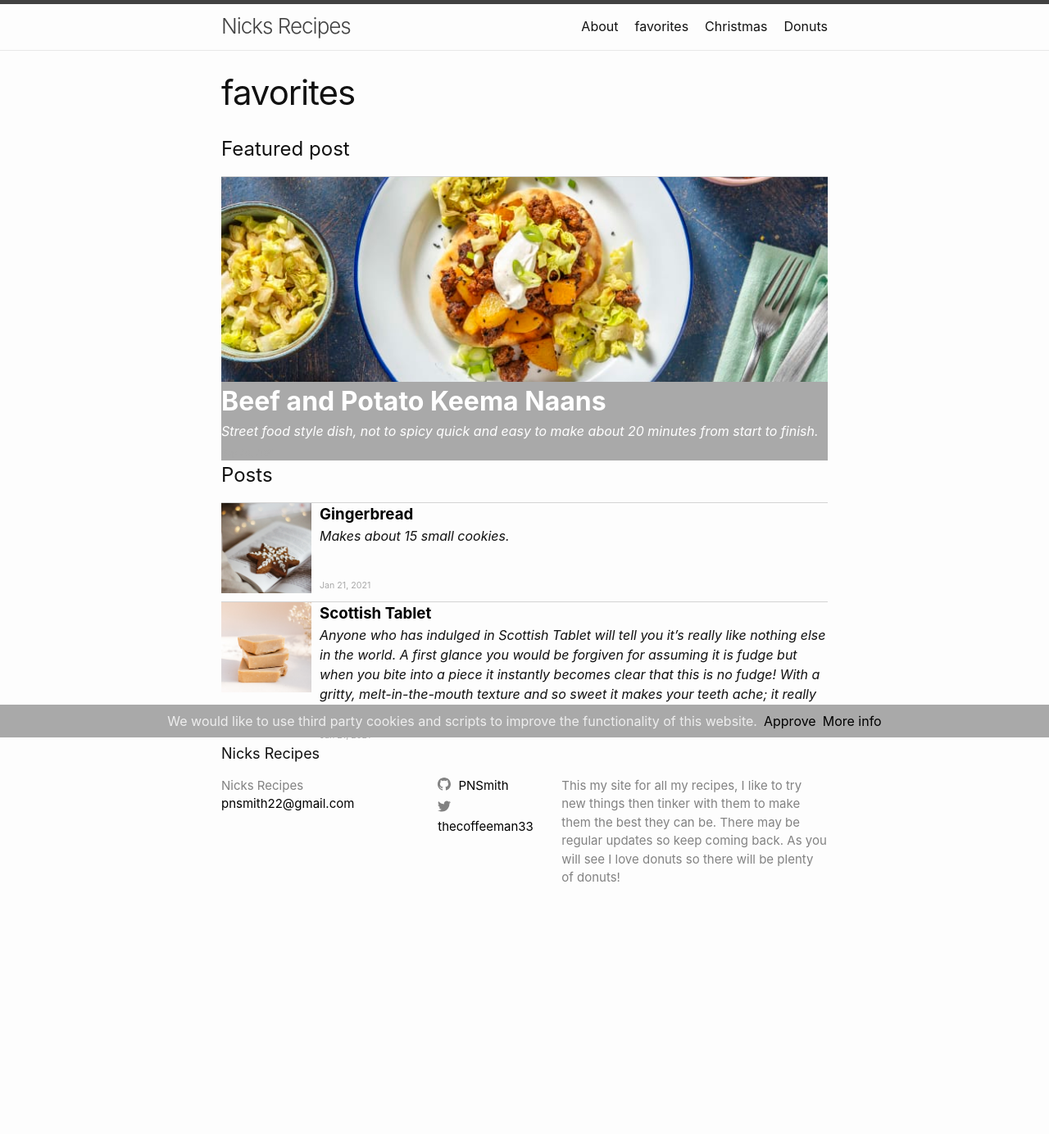
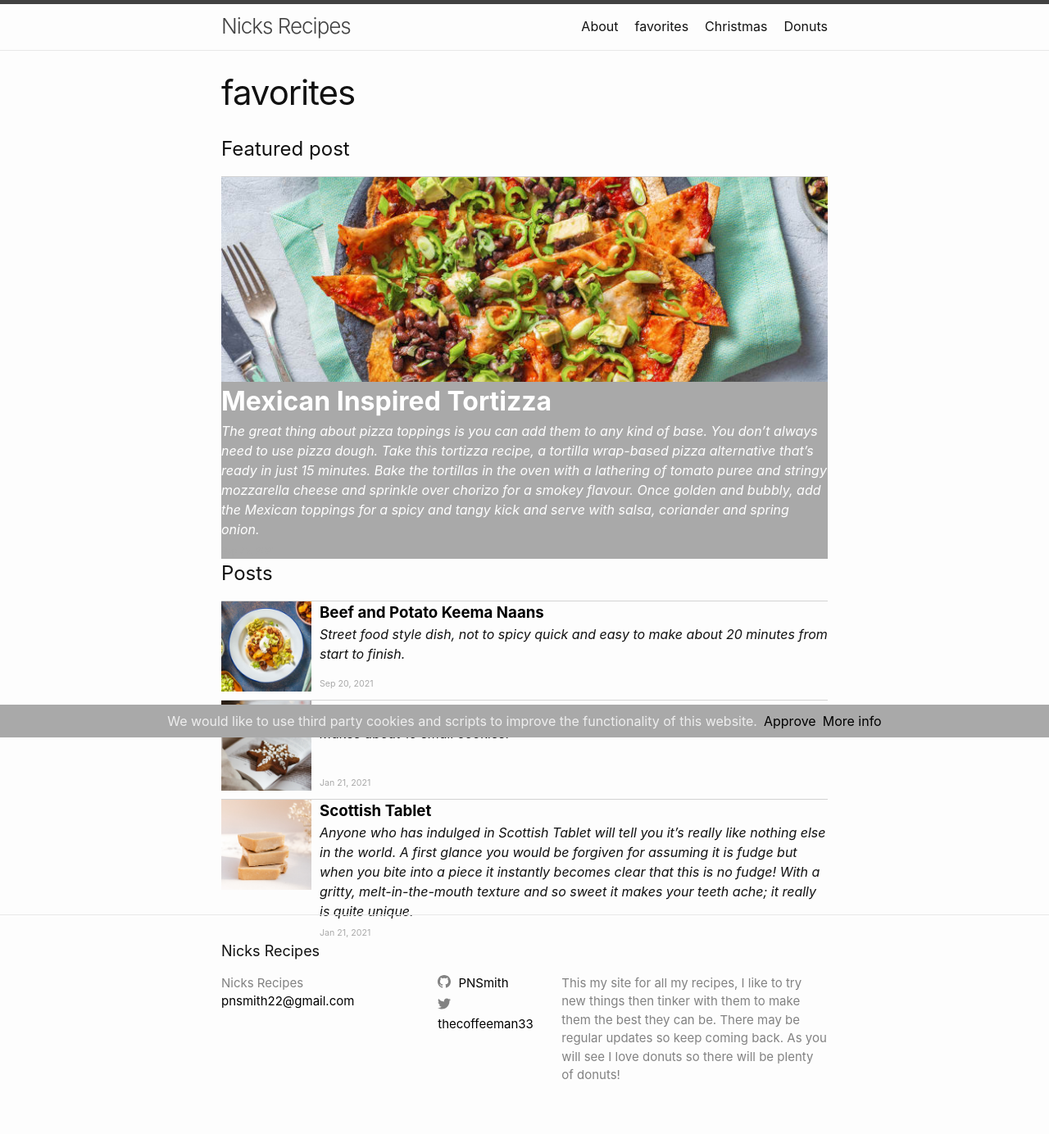
Before and after one commit to PNSmith/pnsmith.github.io, a Jekyll site: the page built from feed/cake.md, in a window 1280 px wide. Shown: the whole page at 82% size. Built offline with Jekyll 4.4.1, drawn with Linux system fonts in a browser that asks for light colours; before the commit the page ends 1143 px from its top, so only the background shows below that.

Commit message:
new recipe

```diff
--- /dev/null
+++ b/_posts/2021-09-22-mexican-inspired-tortizza.md
@@ -0,0 +1,77 @@
+---
+layout: post
+title: Mexican Inspired Tortizza
+date:   2021-09-22 20:01:33 +0000
+categories: favorites
+image: /assets/images/mexican-inspired-tortizza.jpeg
+---
+
+### The great thing about pizza toppings is you can add them to any kind of base. You don’t always need to use pizza dough. Take this tortizza recipe, a tortilla wrap-based pizza alternative that’s ready in just 15 minutes. Bake the tortillas in the oven with a lathering of tomato puree and stringy mozzarella cheese and sprinkle over chorizo for a smokey flavour. Once golden and bubbly, add the Mexican toppings for a spicy and tangy kick and serve with salsa, coriander and spring onion.
+
+## Ingredients
+
+* Mozzarella
+* Super Soft Tortilla with Whole Wheat
+* Tomato Puree
+* Chorizo
+* Black Beans
+* Lime
+* Spring Onion
+* Green Chilli
+* Coriander
+* Avocado
+* Olive Oil
+
+## Method
+
+### 1. Prep the Tortizza
+
+![Prep the Tortizza](/assets/images/mit-step-1.jpeg "Prep the Tortizza")
+
+a) Preheat your oven to 200°C.
+b) Drain the mozzarella and tear into small chunks.
+c) Arrange your tortilla bases (2 per person) on baking trays and cover with the tomato puree leaving a 1cm border round the edge.   d) Share the diced chorizo and mozzarella between the tortillas.
+
+### 2. Bake
+
+![Bake](/assets/images/bpkn-step-2.jpeg "Bake")
+
+a) a) Bake the tortizzas in the oven until golden and the cheese is bubbly 7-8 mins.
+
+### 3. Make the Salsa
+
+![Make the Salsa](/assets/images/mit-step-3.jpeg "Make the Salsa")
+
+a) a) Meanwhile drain and rinse the black beans.
+b) Zest, then halve the lime.
+c) Trim and thinly slice the spring onion.
+d) Thinly slice the green chilli. TIP: Halve lengthways and remove the seeds first if you don't like things too spicy!.
+e) Roughly chop the coriander (stalks and all).
+
+### 4. Prep the Avocado
+
+![Prep the Avocado](/assets/images/mit-step-4.jpeg "Prep the Avocado")
+
+a) a) Slice lengthways into the avocado.
+b) Once you reach the stone turn the avocado around to cut it in half.
+c) Twist each half and pull it apart.
+d) Remove the stone then scoop out the insides onto your chopping board.
+e) Chop into 1cm chunks
+
+### 5. Mix up the Salsa
+
+![Mix up the Salsa](/assets/images/mit-step-5.jpeg "Mix up the Salsa")
+
+a) Mix the black beans, avocado, lime zest and half the spring onion together in a large bowl.
+b) Add in juice of your lime(s) and the olive oil (see ingredients for amount).
+c) Mix well and season with salt and pepper.
+d) Keep to one side.
+
+### 6. Time to Eat
+
+![Time to Eat](/assets/images/mit-step-6.jpeg "Time to Eat")
+
+a) When the tortizzas are ready, pop them onto your plates.
+b) Serve the salsa on top and finish with a sprinkle of coriander, remaining spring onion and as much chilli as you like!
+
+#### Enjoy!
```
Also changed, not shown: _posts/2021-09-18-Chicken-and-Plum-Noodle-stir-fry.md (+1 -1 lines), assets/images/mexican-inspired-tortizza.jpeg (added), assets/images/mit-step-1.jpeg (added), assets/images/mit-step-2.jpeg (added), assets/images/mit-step-3.jpeg (added), assets/images/mit-step-4.jpeg (added), assets/images/mit-step-5.jpeg (added), assets/images/mit-step-6.jpeg (added).
